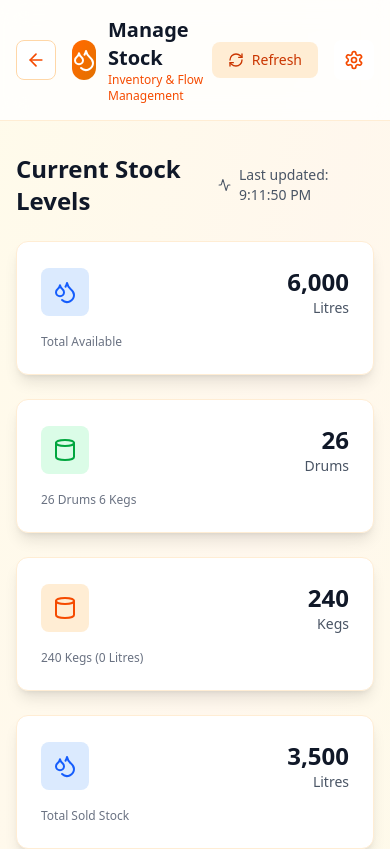
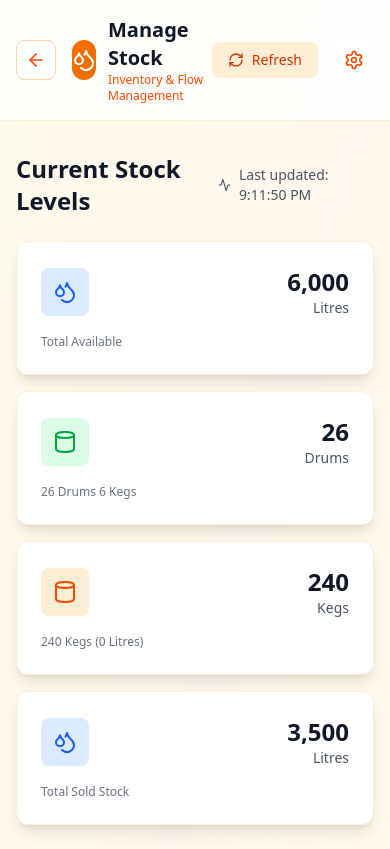
Before and after one commit to Ademic2022/pos-webapp, a Next.js app: page /stock in a window 390 px wide. Shown: the top 849 px of the page. Built offline with nearby package versions, Linux system fonts and the light colour scheme.

Commit message:
refactor: Update grid layout for stock overview to enhance responsiveness and spacing

```diff
--- a/src/app/stock/page.tsx
+++ b/src/app/stock/page.tsx
@@ -106,7 +106,7 @@
               </div>
             </div>
 
-            <div className="grid grid-cols-1 md:grid-cols-4 gap-6 mb-8">
+            <div className="grid grid-cols-1 sm:grid-cols-2 lg:grid-cols-4 gap-4 md:gap-6 mb-8 md:mb-12">
               {/* Total Litres */}
               <InventoryCard
                 value={totalAvailableStock}
```
